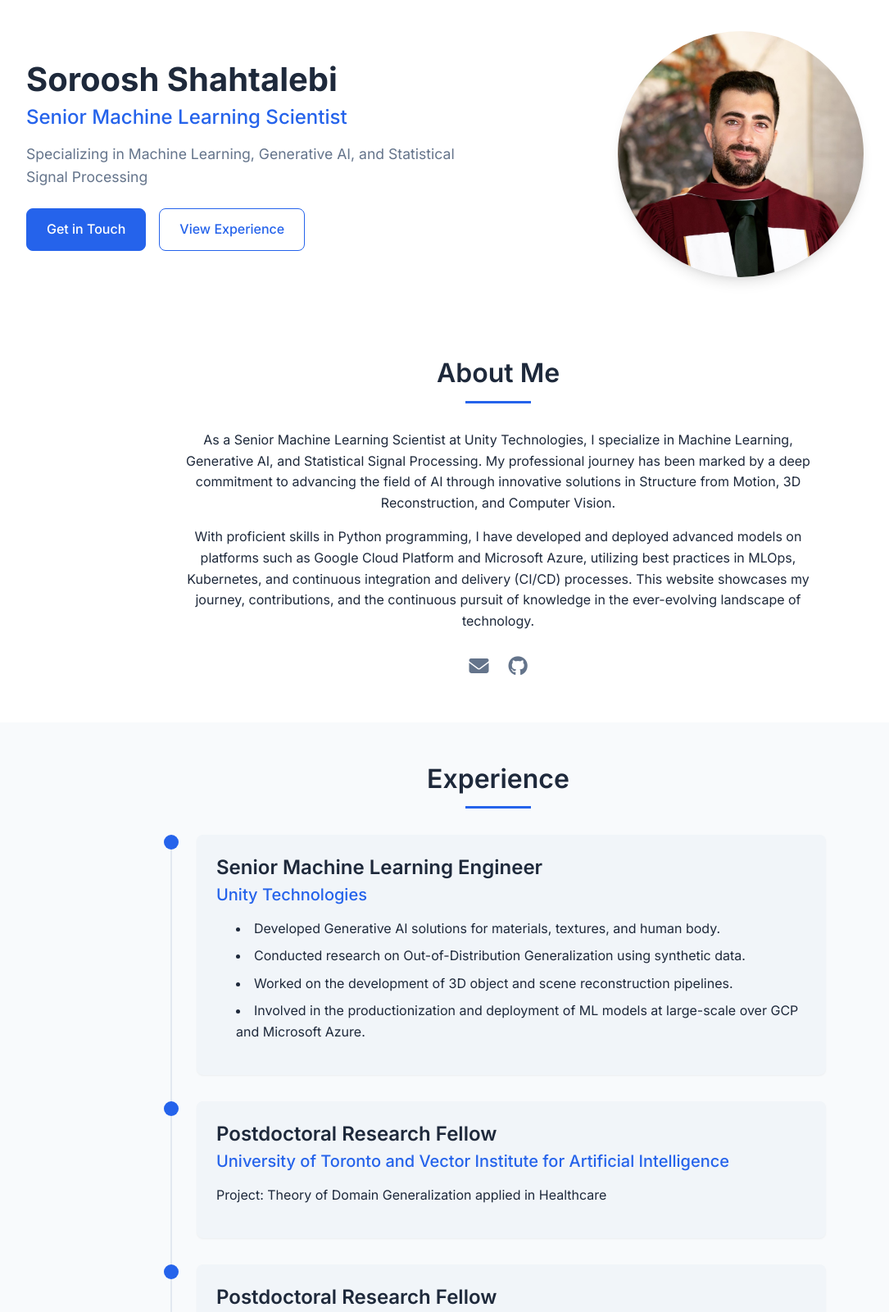
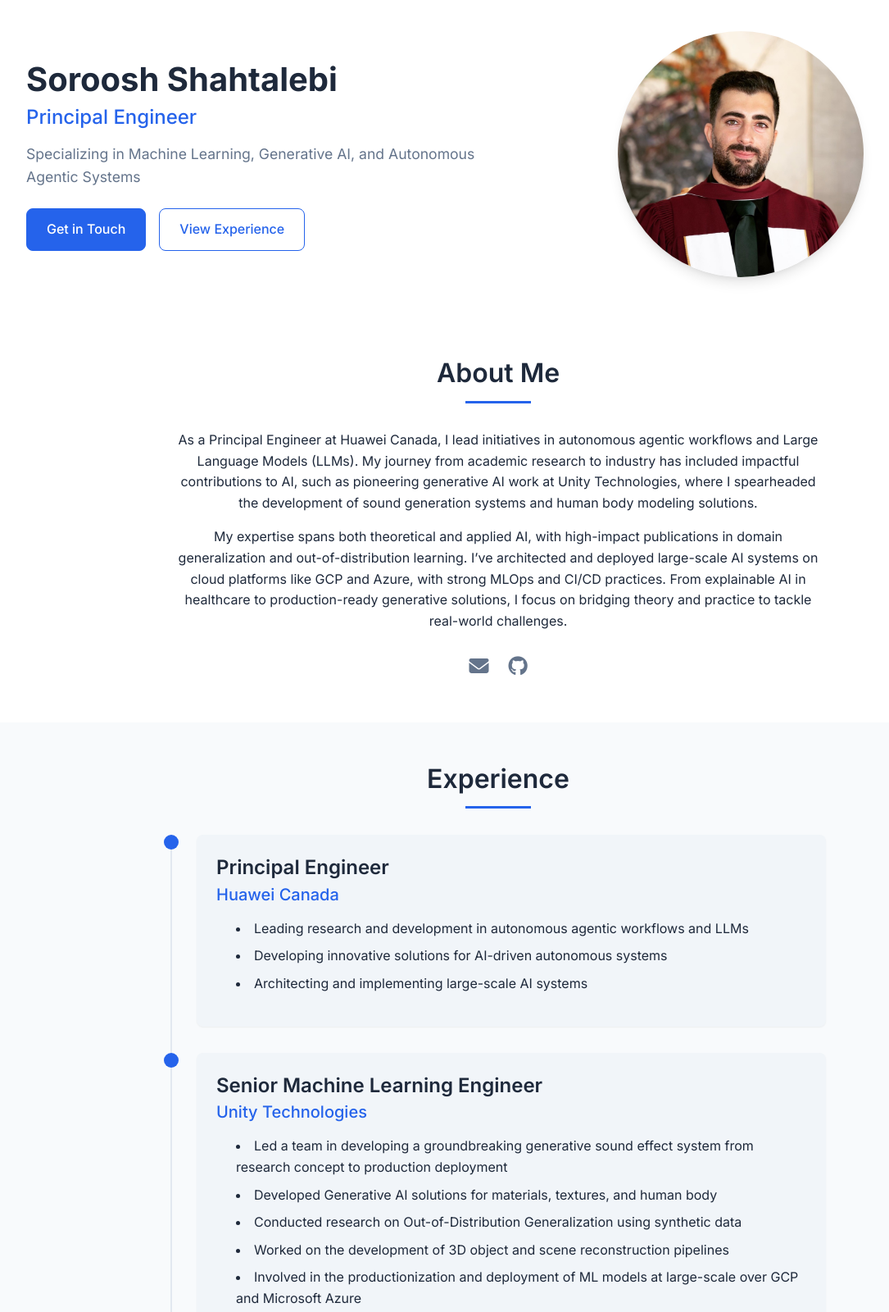
Before and after one commit to shahtalebi/shahtalebi.github.io, a plain HTML site: page index.html in a window 1280 px wide. Shown: the part 80-1680 px from the top of the page at 82% size, without its empty margins (32-1117 px from the left). Drawn offline with Linux system fonts and the light colour scheme.

Commit message:
May 13th 2025

```diff
--- a/index.html
+++ b/index.html
@@ -3,7 +3,7 @@
 <head>
     <meta charset="UTF-8">
     <meta name="viewport" content="width=device-width, initial-scale=1.0">
-    <title>Soroosh Shahtalebi | Machine Learning Scientist</title>
+    <title>Soroosh Shahtalebi | Principal Engineer</title>
     <link rel="stylesheet" href="style.css">
     <link rel="stylesheet" href="https://cdnjs.cloudflare.com/ajax/libs/font-awesome/6.4.0/css/all.min.css">
     <link rel="preconnect" href="https://fonts.googleapis.com">
@@ -41,8 +41,8 @@
                 <div class="hero-content">
                     <div class="hero-text">
                         <h1>Soroosh Shahtalebi</h1>
-                        <h2>Senior Machine Learning Scientist</h2>
-                        <p>Specializing in Machine Learning, Generative AI, and Statistical Signal Processing</p>
+                        <h2>Principal Engineer</h2>
+                        <p>Specializing in Machine Learning, Generative AI, and Autonomous Agentic Systems</p>
                         <div class="hero-cta">
                             <a href="#contact" class="btn primary-btn">Get in Touch</a>
                             <a href="#experience" class="btn secondary-btn">View Experience</a>
@@ -60,10 +60,10 @@
                 <h2 class="section-title">About Me</h2>
                 <div class="about-content">
                     <p>
-                        As a Senior Machine Learning Scientist at Unity Technologies, I specialize in Machine Learning, Generative AI, and Statistical Signal Processing. My professional journey has been marked by a deep commitment to advancing the field of AI through innovative solutions in Structure from Motion, 3D Reconstruction, and Computer Vision.
+                        As a Principal Engineer at Huawei Canada, I lead initiatives in autonomous agentic workflows and Large Language Models (LLMs). My journey from academic research to industry has included impactful contributions to AI, such as pioneering generative AI work at Unity Technologies, where I spearheaded the development of sound generation systems and human body modeling solutions.
                     </p>
                     <p>
-                        With proficient skills in Python programming, I have developed and deployed advanced models on platforms such as Google Cloud Platform and Microsoft Azure, utilizing best practices in MLOps, Kubernetes, and continuous integration and delivery (CI/CD) processes. This website showcases my journey, contributions, and the continuous pursuit of knowledge in the ever-evolving landscape of technology.
+                        My expertise spans both theoretical and applied AI, with high-impact publications in domain generalization and out-of-distribution learning. I’ve architected and deployed large-scale AI systems on cloud platforms like GCP and Azure, with strong MLOps and CI/CD practices. From explainable AI in healthcare to production-ready generative solutions, I focus on bridging theory and practice to tackle real-world challenges.
                     </p>
                 </div>
                 <div class="social-links">
@@ -79,13 +79,25 @@
                 <div class="timeline">
                     <div class="timeline-item">
                         <div class="timeline-content">
+                            <h3>Principal Engineer</h3>
+                            <h4>Huawei Canada</h4>
+                            <ul>
+                                <li>Leading research and development in autonomous agentic workflows and LLMs</li>
+                                <li>Developing innovative solutions for AI-driven autonomous systems</li>
+                                <li>Architecting and implementing large-scale AI systems</li>
+                            </ul>
+                        </div>
+                    </div>
+                    <div class="timeline-item">
+                        <div class="timeline-content">
                             <h3>Senior Machine Learning Engineer</h3>
                             <h4>Unity Technologies</h4>
                             <ul>
-                                <li>Developed Generative AI solutions for materials, textures, and human body.</li>
-                                <li>Conducted research on Out-of-Distribution Generalization using synthetic data.</li>
-                                <li>Worked on the development of 3D object and scene reconstruction pipelines.</li>
-                                <li>Involved in the productionization and deployment of ML models at large-scale over GCP and Microsoft Azure.</li>
+                                <li>Led a team in developing a groundbreaking generative sound effect system from research concept to production deployment</li>
+                                <li>Developed Generative AI solutions for materials, textures, and human body</li>
+                                <li>Conducted research on Out-of-Distribution Generalization using synthetic data</li>
+                                <li>Worked on the development of 3D object and scene reconstruction pipelines</li>
+                                <li>Involved in the productionization and deployment of ML models at large-scale over GCP and Microsoft Azure</li>
                             </ul>
                         </div>
                     </div>
```
